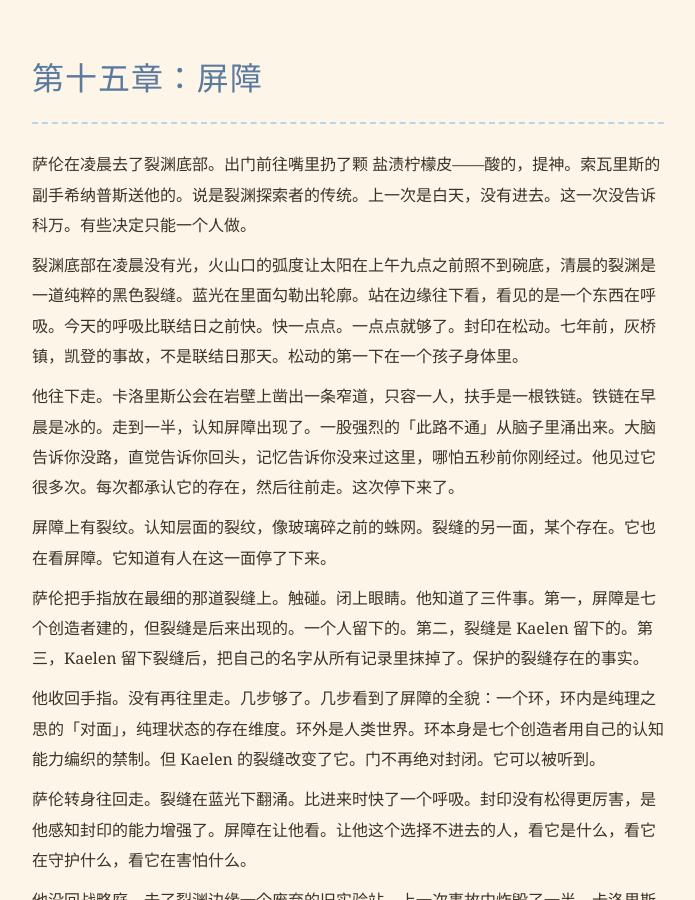
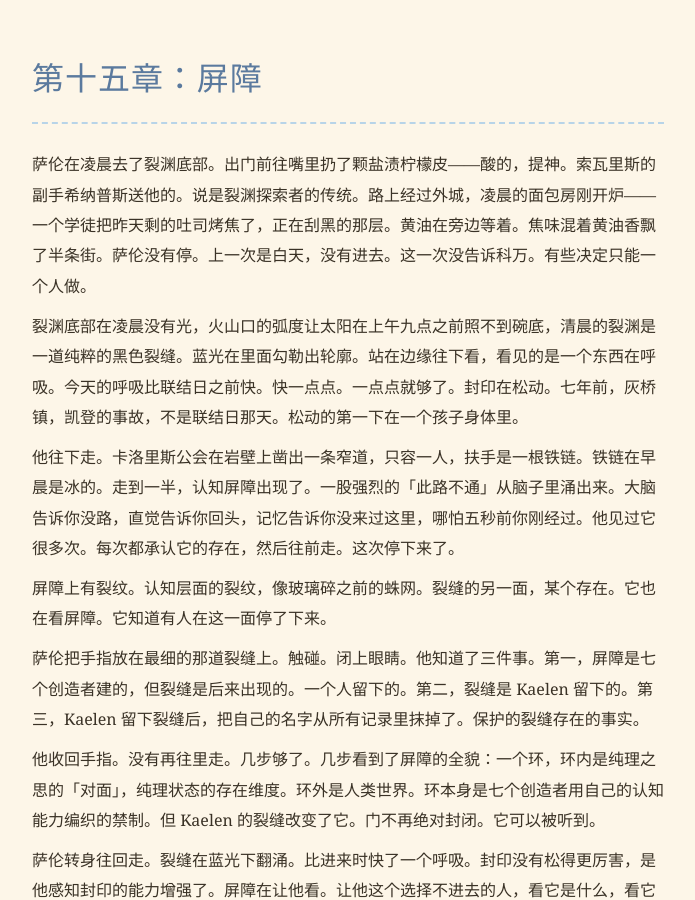
Before and after one commit to nuffin/nuffin.github.io, a Jekyll site: the page built from novel/zh/15-屏障.md, in a window 1280 px wide and 900 px high. Shown: the whole window, without its empty margins (292-987 px from the left). Built offline with Jekyll 4.4.1, drawn with Linux system fonts in a browser that asks for light colours; our own code applies the rules of GitHub Pages for plain Markdown files.

Commit message:
Seed food imagery into ch00,02,04,15,22,24,25

```diff
--- a/novel/zh/15-屏障.md
+++ b/novel/zh/15-屏障.md
@@ -1,6 +1,6 @@
 # 第十五章：屏障
 
-萨伦在凌晨去了裂渊底部。出门前往嘴里扔了颗 盐渍柠檬皮——酸的，提神。索瓦里斯的副手希纳普斯送他的。说是裂渊探索者的传统。上一次是白天，没有进去。这一次没告诉科万。有些决定只能一个人做。
+萨伦在凌晨去了裂渊底部。出门前往嘴里扔了颗盐渍柠檬皮——酸的，提神。索瓦里斯的副手希纳普斯送他的。说是裂渊探索者的传统。路上经过外城，凌晨的面包房刚开炉——一个学徒把昨天剩的吐司烤焦了，正在刮黑的那层。黄油在旁边等着。焦味混着黄油香飘了半条街。萨伦没有停。上一次是白天，没有进去。这一次没告诉科万。有些决定只能一个人做。
 
 裂渊底部在凌晨没有光，火山口的弧度让太阳在上午九点之前照不到碗底，清晨的裂渊是一道纯粹的黑色裂缝。蓝光在里面勾勒出轮廓。站在边缘往下看，看见的是一个东西在呼吸。今天的呼吸比联结日之前快。快一点点。一点点就够了。封印在松动。七年前，灰桥镇，凯登的事故，不是联结日那天。松动的第一下在一个孩子身体里。
 
```
Also changed, not shown: novel/zh/02-陨铁.md (+1 -1 lines), novel/zh/22-签字之后.md (+1 -1 lines).
